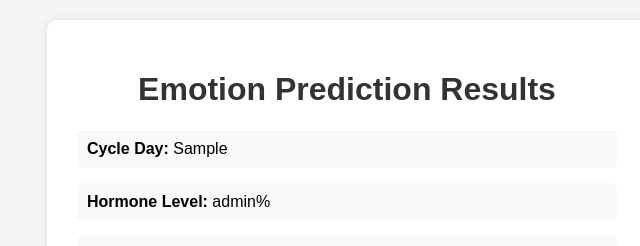
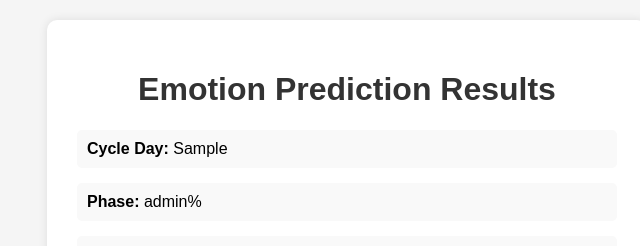
Before and after one commit to MohammadMushfiqurRahman/Mentrual-Cycle-to-Emotion-Predictor, a Django app: template templates/predictor_results.html in a window 1280 px wide. Shown: the top 246 px of the page, without its empty margins (293-933 px from the left). Run offline with Django 5.2, Linux system fonts and the light colour scheme; the template is opened without the code that fills it: most values are stand-ins (such as "Sample title", 1, 10 or a date in 2020).

Commit message:
change in  model

```diff
--- a/templates/predictor_results.html
+++ b/templates/predictor_results.html
@@ -77,7 +77,7 @@
                 <strong>Cycle Day:</strong> {{ cycle_day }}
             </div>
             <div class="result-item">
-                <strong>Hormone Level:</strong> {{ hormone_level }}%
+                <strong>Phase:</strong> {{ hormone_level }}%
             </div>
             <div class="result-item">
                 <strong>Previous Emotion:</strong> {{ previous_emotion }}
```
